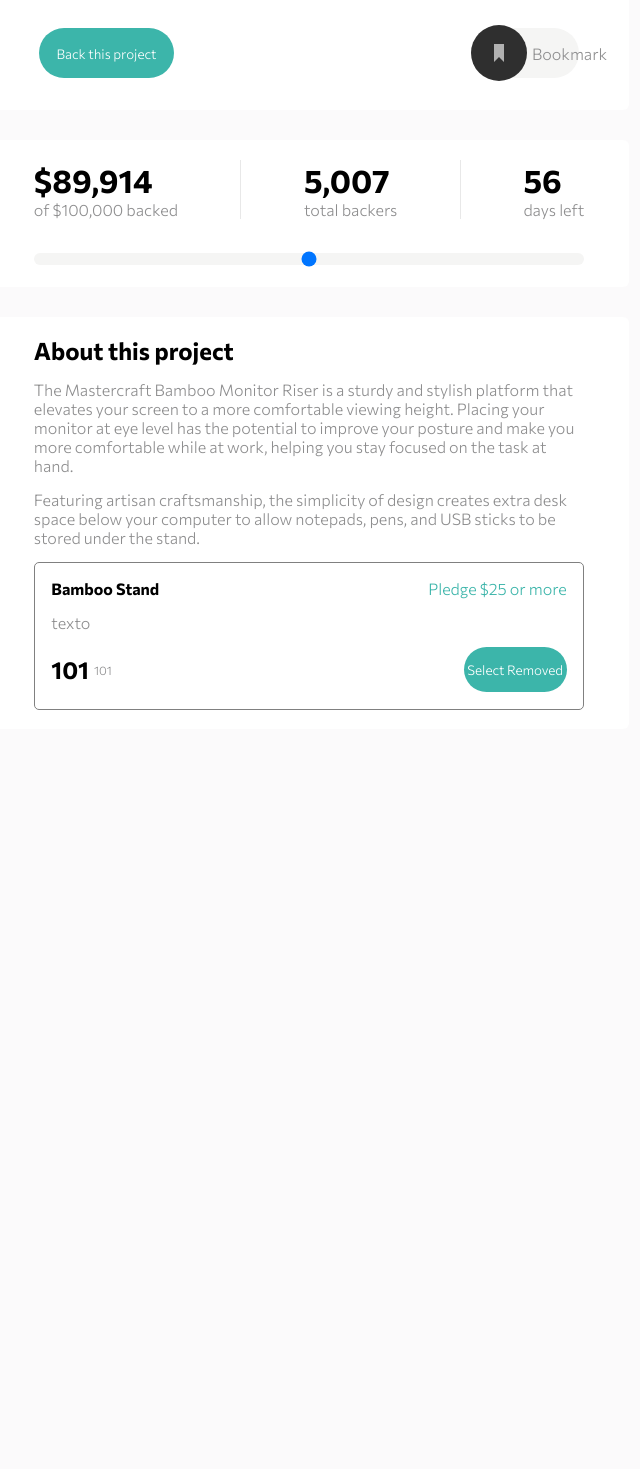
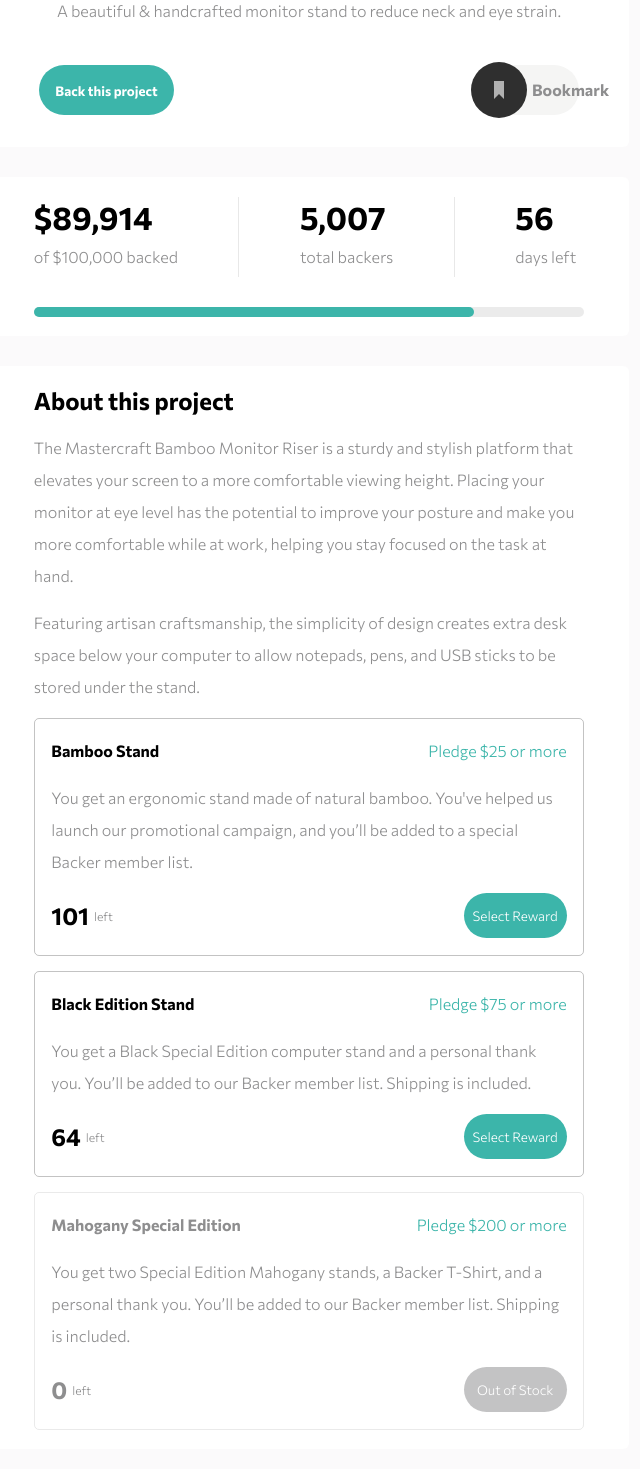
Before and after one commit to IsmaelFe/CrowdFundingPage, a React (Vite) app: page / in a window 1280 px wide. Shown: the part 381-1850 px from the top of the page, without its empty margins (331-971 px from the left). Before the commit the page ends 1110 px from the top, so only its background shows below. Built offline with nearby package versions, Linux system fonts and the light colour scheme.

Commit message:
Diseño página principal completo

```diff
--- a/src/App.jsx
+++ b/src/App.jsx
@@ -3,6 +3,7 @@ import Accumulated_project from "./components/Accumulated_project";
 import Back_project from "./components/Back_project";
 import Card from "./components/Card";
 import Nav_bar from "./components/Nav_bar";
+import container from "./data/data";
 
 function App() {
   return (
@@ -32,7 +33,9 @@ function App() {
             extra desk space below your computer to allow notepads, pens, and
             USB sticks to be stored under the stand.
           </p>
-          <Card />
+          {container.map((content, i) => (
+            <Card content={content} key={i} />
+          ))}
         </div>
       </main>
     </div>
--- a/src/components/Accumulated_project.jsx
+++ b/src/components/Accumulated_project.jsx
@@ -1,6 +1,10 @@
 import React from "react";
 
 const Accumulated_project = () => {
+  let style = {
+    width: "80%",
+  };
+
   return (
     <div className="container-accumulated">
       <div className="container-accumulated-1">
@@ -19,7 +23,9 @@ const Accumulated_project = () => {
           <p>days left</p>
         </div>
       </div>
-      <input className="range" type="range"></input>
+      <div className="range">
+        <div className="range-1" style={style}></div>
+      </div>
     </div>
   );
 };
--- a/src/components/Back_project.jsx
+++ b/src/components/Back_project.jsx
@@ -14,10 +14,12 @@ const Back_project = () => {
           A beautiful & handcrafted monitor stand to reduce neck and eye strain.
         </p>
         <div className="container-back-2">
-          <button className="button-back-1"> Back this project</button>
+          <button className="button-back-1" style={{ fontWeight: "700" }}>
+            Back this project
+          </button>
           <div className="button-back-2">
             <img src="../../public/images/icon-bookmark.svg"></img>
-            <p>Bookmark</p>
+            <p style={{ fontWeight: "700" }}>Bookmark</p>
           </div>
         </div>
       </div>
--- a/src/components/Card.jsx
+++ b/src/components/Card.jsx
@@ -1,28 +1,39 @@
 import React from "react";
+import PropTypes from "prop-types";
 
-const Card = () => {
-  let tittle = "Bamboo Stand";
-  let span = "Pledge $25 or more";
-  let text = "texto";
-  let number = 101;
-  let textButton = "Select Removed";
-
+const Card = ({ content }) => {
   return (
-    <div className="container-card-1">
+    <div
+      className={
+        content.button === "Out of Stock"
+          ? "container-card-out"
+          : "container-card-1"
+      }
+    >
       <div className="container-card-tittle">
-        <h4>{tittle}</h4>
-        <span className="pledge">{span}</span>
+        <h4>{content.title}</h4>
+        <span className="pledge">{content.pledge}</span>
       </div>
-      <p>{text}</p>
+      <p>{content.text}</p>
       <div className="container-card-button">
         <span className="number">
-          {number}
-          <span className="number-text">{number}</span>
+          {content.number}
+          <span className="number-text">{content.left}</span>
         </span>
-        <button className="select">{textButton}</button>
+        <button
+          className={
+            content.button === "Out of Stock" ? "select-out" : "select"
+          }
+        >
+          {content.button}
+        </button>
       </div>
     </div>
   );
 };
 
+Card.protoType = {
+  content: PropTypes.object,
+};
+
 export default Card;
--- /dev/null
+++ b/src/data/data.js
@@ -0,0 +1,31 @@
+let container = [
+  {
+    title: "Bamboo Stand",
+    pledge: "Pledge $25 or more",
+    text: `You get an ergonomic stand made of natural bamboo. You've helped us launch our promotional campaign, and
+      you’ll be added to a special Backer member list.`,
+    number: "101",
+    left: "left",
+    button: "Select Reward",
+  },
+  {
+    title: "Black Edition Stand",
+    pledge: "Pledge $75 or more",
+    text: `You get a Black Special Edition computer stand and a personal thank you. You’ll be added to our Backer
+      member list. Shipping is included.`,
+    number: "64",
+    left: "left",
+    button: "Select Reward",
+  },
+  {
+    title: "Mahogany Special Edition",
+    pledge: "Pledge $200 or more",
+    text: `You get two Special Edition Mahogany stands, a Backer T-Shirt, and a personal thank you. You’ll be added
+      to our Backer member list. Shipping is included.`,
+    number: "0",
+    left: "left",
+    button: "Out of Stock",
+  },
+];
+
+export default container;
--- a/src/index.css
+++ b/src/index.css
@@ -69,6 +69,7 @@ p {
     padding: 20px;
     margin-top: 25px;
     text-align: center;
+    line-height: 3em;
 }
 
 .container-back-2 {
@@ -111,8 +112,9 @@ p {
 
 .container-accumulated-1 {
     display: flex;
-    justify-content: space-between;
+    justify-content: flex-start;
     margin-bottom: 30px;
+    gap: 11%;
 }
 
 h3 {
@@ -127,13 +129,18 @@ hr {
 }
 
 .range {
-    height: 12px;
-    width: 100%;
-    border-radius: 8px;
-    -webkit-appearance: none;
-    appearance: none;
-    background-color: #F5F5F4;
+    height: 10px;
+    background-color: #c9c9c960;
+    border-radius: 10px;
 }
+
+.range-1 {
+    background-color: #3CB5AA;
+    height: 100%;
+    width: 50%;
+    border-radius: 10px;
+}
+
 
 .container-card {
     display: flex;
@@ -142,13 +149,25 @@ hr {
     background-color: white;
     border-radius: 6px;
     padding: 3% 7%;
+    margin-bottom: 50px;
+    line-height: 2em;
 }
 
 .container-card-1 {
     display: flex;
     flex-direction: column;
     gap: 15px;
-    border: solid 1px gray;
+    border: solid 1px rgba(128, 128, 128, 0.473);
+    border-radius: 5px;
+    padding: 3%;
+}
+
+.container-card-out {
+    display: flex;
+    flex-direction: column;
+    color: #8E8E8F;
+    gap: 15px;
+    border: solid 1px rgba(202, 202, 202, 0.39);
     border-radius: 5px;
     padding: 3%;
 }
@@ -177,6 +196,15 @@ hr {
     color: white;
 }
 
+.select-out {
+    border-radius: 30px;
+    border: none;
+    width: 20%;
+    height: 45px;
+    background-color: #8e8e8f86;
+    color: white;
+}
+
 .number {
     display: flex;
     gap: 5px;
@@ -190,3 +218,7 @@ hr {
     font-size: 0.5em;
     font-weight: 300;
 }
+
+.container-number {
+    line-height: 2.5em;
+}
```
